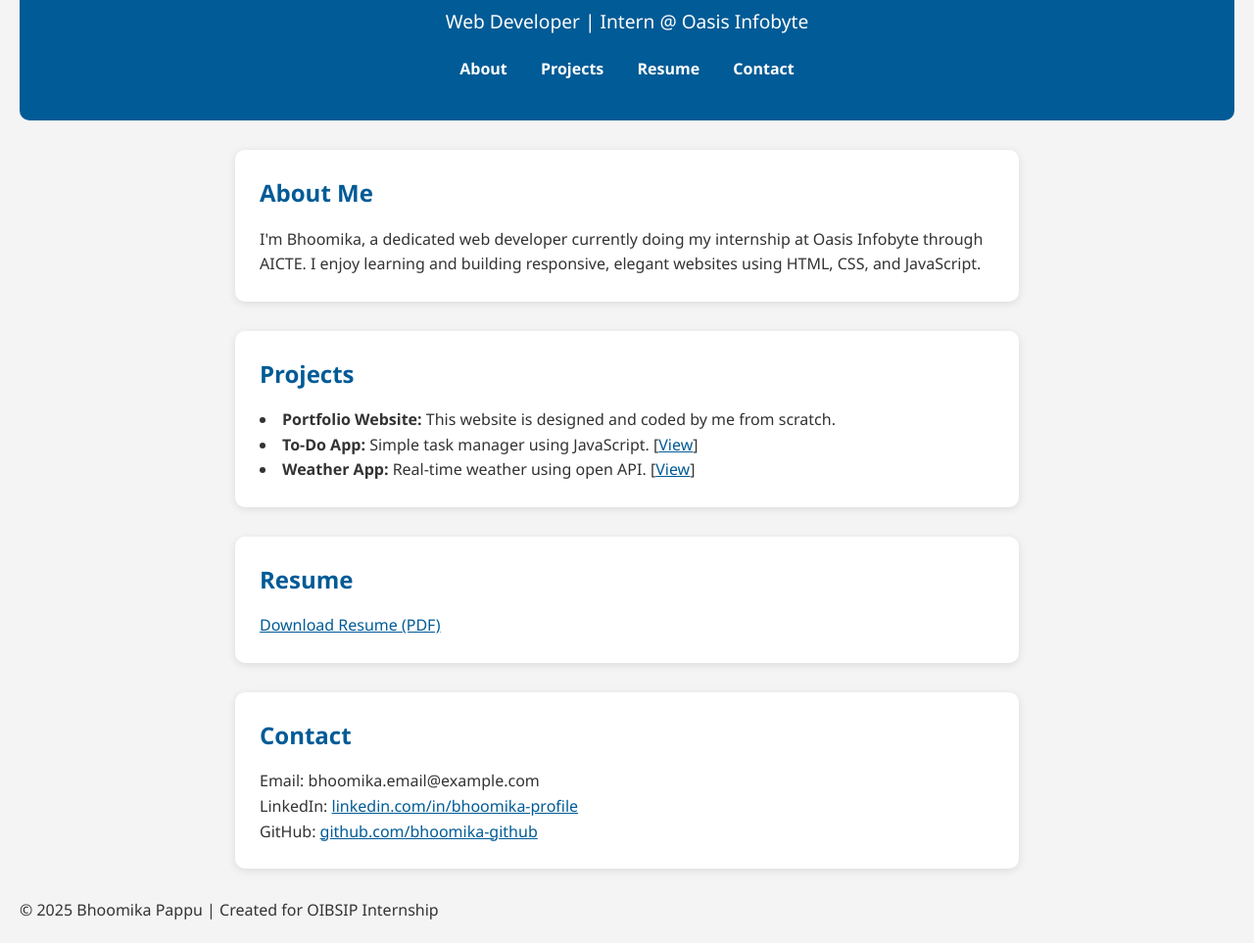
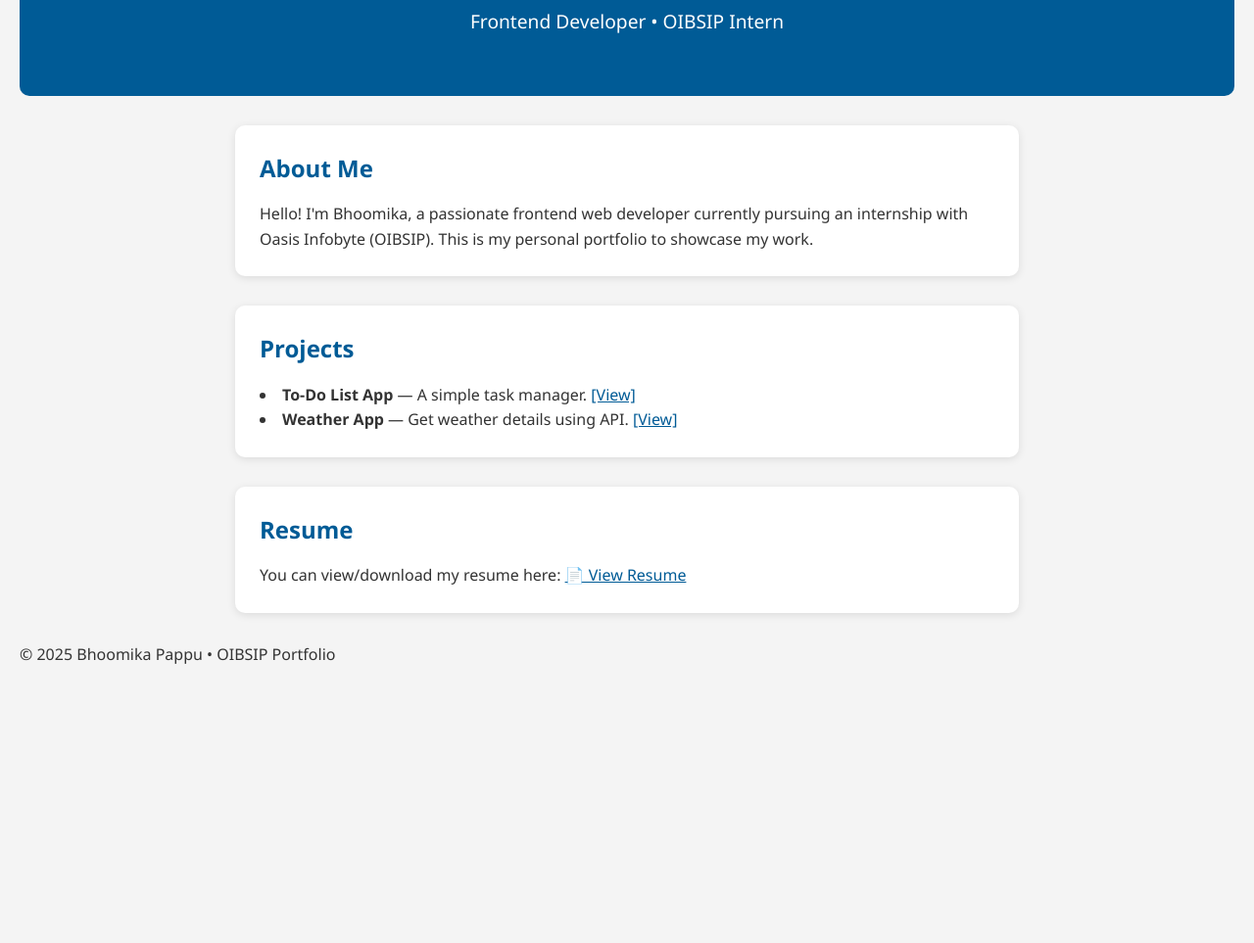
Before and after one commit to bhoomika11-art/OIBSIP-portfolio, a plain HTML site: page index.html in a window 1280 px wide. Shown: the part 127-1090 px from the top of the page at 98% size. After the commit the page ends 828 px from the top, so only its background shows below. Drawn offline with Linux system fonts and the light colour scheme.

Commit message:
Update index.html

```diff
--- a/index.html
+++ b/index.html
@@ -3,56 +3,44 @@
 <head>
   <meta charset="UTF-8" />
   <meta name="viewport" content="width=device-width, initial-scale=1.0"/>
-  <title>Bhoomika Pappu | Portfolio</title>
+  <title>Bhoomika's Portfolio</title>
   <link rel="stylesheet" href="style.css" />
 </head>
 <body>
-
   <header>
     <h1>Bhoomika Pappu</h1>
-    <p>Web Developer | Intern @ Oasis Infobyte</p>
-    <nav>
-      <a href="#about">About</a>
-      <a href="#projects">Projects</a>
-      <a href="#resume">Resume</a>
-      <a href="#contact">Contact</a>
-    </nav>
+    <p>Frontend Developer • OIBSIP Intern</p>
   </header>
 
-  <section id="about">
+  <section class="about">
     <h2>About Me</h2>
+    <p>Hello! I'm Bhoomika, a passionate frontend web developer currently pursuing an internship with Oasis Infobyte (OIBSIP). This is my personal portfolio to showcase my work.</p>
+  </section>
+
+  <section class="projects">
+    <h2>Projects</h2>
+    <ul>
+      <li>
+        <strong>To-Do List App</strong> — A simple task manager.
+        <a href="todo-app/index.html" target="_blank">[View]</a>
+      </li>
+      <li>
+        <strong>Weather App</strong> — Get weather details using API.
+        <a href="weather-app/index.html" target="_blank">[View]</a>
+      </li>
+    </ul>
+  </section>
+
+  <section class="resume">
+    <h2>Resume</h2>
     <p>
-      I'm Bhoomika, a dedicated web developer currently doing my internship at Oasis Infobyte through AICTE.
-      I enjoy learning and building responsive, elegant websites using HTML, CSS, and JavaScript.
+      You can view/download my resume here:
+      <a href="resume.pdf" target="_blank">📄 View Resume</a>
     </p>
   </section>
 
-  <section id="projects">
-    <h2>Projects</h2>
-    <ul>
-      <li><strong>Portfolio Website:</strong> This website is designed and coded by me from scratch.</li>
-      <li><strong>To-Do App:</strong> Simple task manager using JavaScript. [<a href="#">View</a>]</li>
-      <li><strong>Weather App:</strong> Real-time weather using open API. [<a href="#">View</a>]</li>
-    </ul>
-  </section>
-
-  <section id="resume">
-    <h2>Resume</h2>
-    <p>
-      <a href="resume/bhoomika_resume.pdf" target="_blank">Download Resume (PDF)</a>
-    </p>
-  </section>
-
-  <section id="contact">
-    <h2>Contact</h2>
-    <p>Email: bhoomika.email@example.com</p>
-    <p>LinkedIn: <a href="https://linkedin.com/in/bhoomika-profile" target="_blank">linkedin.com/in/bhoomika-profile</a></p>
-    <p>GitHub: <a href="https://github.com/bhoomika-github" target="_blank">github.com/bhoomika-github</a></p>
-  </section>
-
   <footer>
-    <p>&copy; 2025 Bhoomika Pappu | Created for OIBSIP Internship</p>
+    <p>© 2025 Bhoomika Pappu • OIBSIP Portfolio</p>
   </footer>
-
 </body>
 </html>
```
